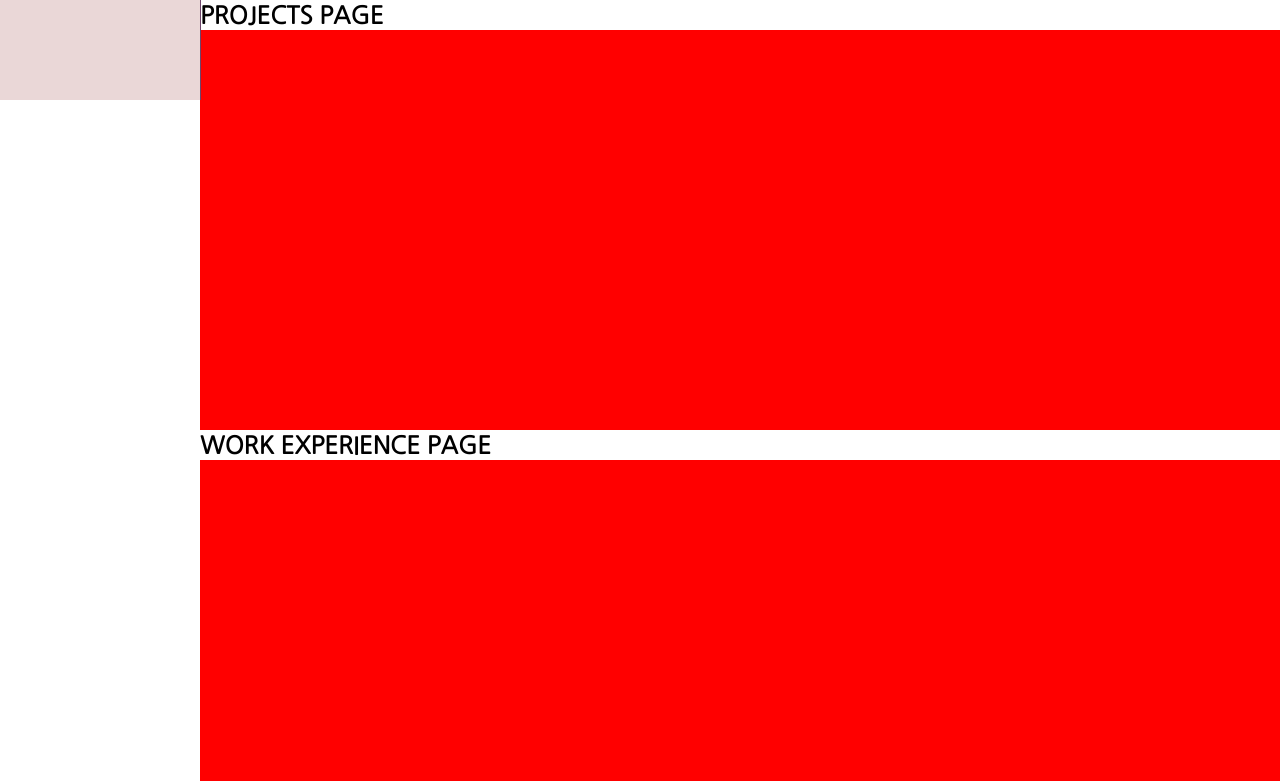
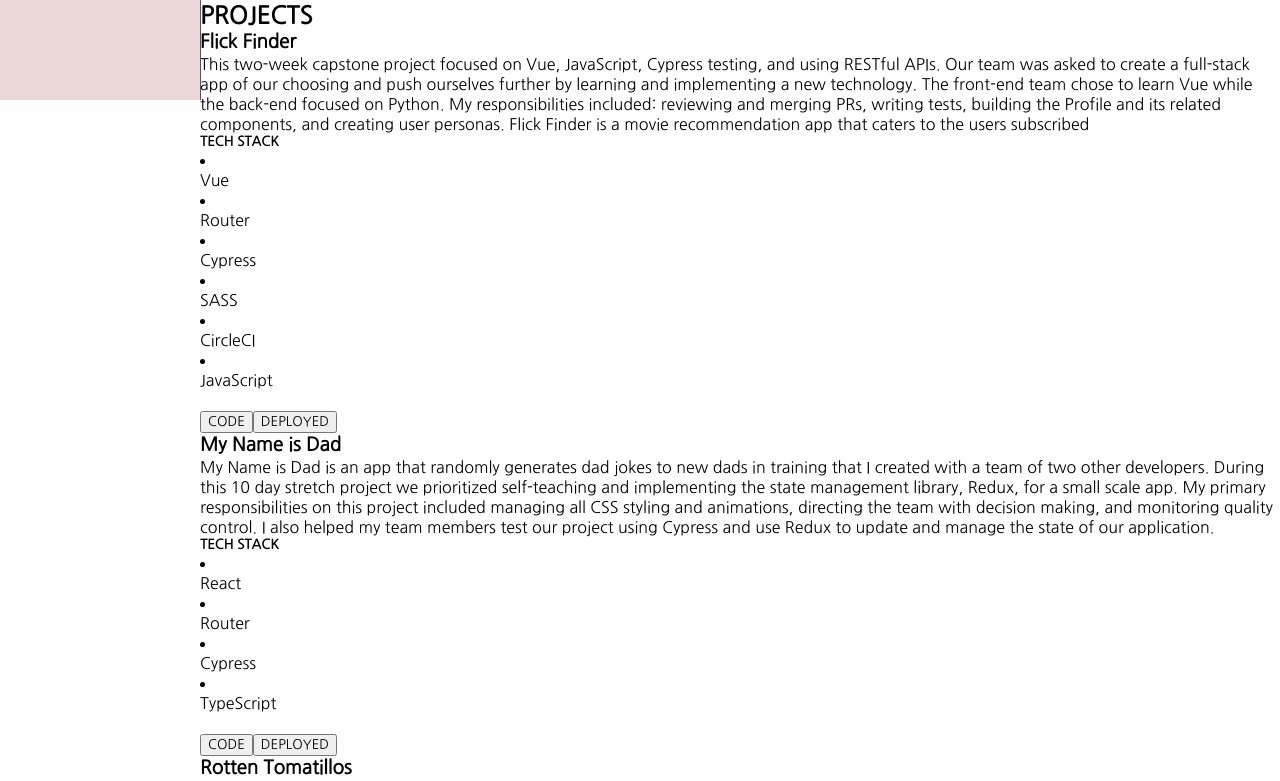
Before and after one commit to jgiwinski/ji-portfolio, a React (Create React App) app: page / in a window 1280 px wide. Shown: the part 700-1481 px from the top of the page. Built offline with nearby package versions, Linux system fonts and the light colour scheme.

Commit message:
Add project data to repo

```diff
--- a/src/components/Projects/Projects.scss
+++ b/src/components/Projects/Projects.scss
@@ -1,3 +1,5 @@
+@import '../../index.scss';
+
 .box {
     height: 400px;
     width: 100%;
--- a/src/components/Projects/Projects.tsx
+++ b/src/components/Projects/Projects.tsx
@@ -1,10 +1,24 @@
 import './Projects.scss';
+import { Project } from '../Project/Project';
+import { projectData } from '../../data/projectData';
 
 export const Projects = () => {
+
+    const allProjects = projectData.map(project => {
+        return <Project
+        name = {project.name}
+        github =  {project.github}
+        deploy = {project.deploy}
+        desc = {project.desc}
+        stack = {project.stack}
+        media = {project.media}
+    />
+})
+
     return (
         <section id='projects' >
-            <h1>PROJECTS PAGE</h1>
-            <section className='box'></section>
+            <h2>PROJECTS</h2>
+            {allProjects}
         </section>
     )
 }
--- /dev/null
+++ b/src/data/projectData.tsx
@@ -0,0 +1,28 @@
+export const projectData = [
+    {
+      name: 'Flick Finder',
+      github: 'https://github.com/What-2-Watch/what-2-watch-fe',
+      deploy: 'https://flickfinder2011.herokuapp.com/#/',
+      desc: 'This two-week capstone project focused on Vue, JavaScript, Cypress testing, and using RESTful APIs. Our team was asked to create a full-stack app of our choosing and push ourselves further by learning and implementing a new technology. The front-end team chose to learn Vue while the back-end focused on Python. My responsibilities included: reviewing and merging PRs, writing tests, building the Profile and its related components, and creating user personas. Flick Finder is a movie recommendation app that caters to the users subscribed',
+      stack: ['Vue', 'Router', 'Cypress', 'SASS', 'CircleCI', 'JavaScript'],
+      media: []
+    },
+    {
+      name: 'My Name is Dad',
+      github: 'https://github.com/jgiwinski/My-Name-Is-Dad',
+      deploy: 'https://my-name-is-dad.herokuapp.com/',
+      desc: 'My Name is Dad is an app that randomly generates dad jokes to new dads in training that I created with a team of two other developers. During this 10 day stretch project we prioritized self-teaching and implementing the state management library, Redux, for a small scale app. My primary responsibilities on this project included managing all CSS styling and animations, directing the team with decision making, and monitoring quality control. I also helped my team members test our project using Cypress and use Redux to update and manage the state of our application.',
+      stack: ['React', 'Router', 'Cypress', 'TypeScript'],
+      media: []
+    },
+    {
+      name: 'Rotten Tomatillos',
+      github: 'https://github.com/jgiwinski/tomatillos',
+      deploy: 'https://tomatillos.vercel.app/',
+      desc:
+        'This two-week project focused on React Router, Cypress testing and using RESTful APIs. As project manager, UI/UX designer and lead developer, I organized and led the team to successfully surpass MVP functionality requirements. My responsibilities included managing pull requests, updating and monitoring the project board, and assigning tasks to each developer. I contributed to the code by writing tests for all user stories and fetch calls to a local server. Tomatillos is an app that allows a user to browse and view details for all recent blockbuster movies.',
+     stack: ['React', 'Cypress', 'Router'],
+    media: []
+    },
+
+  ]
```
